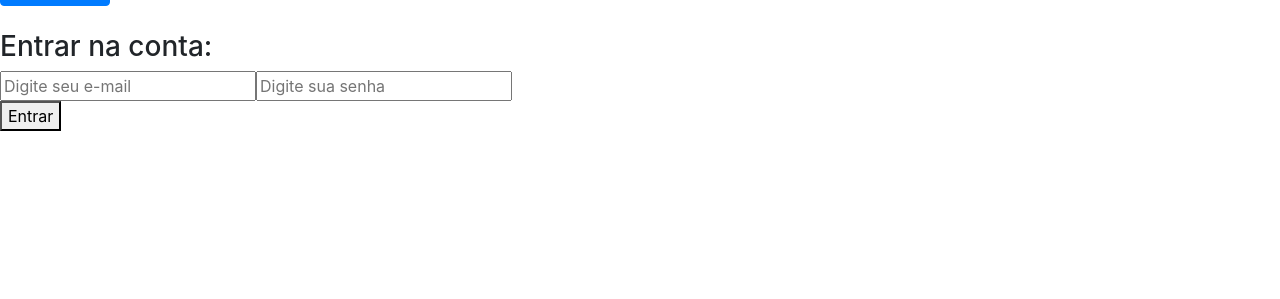
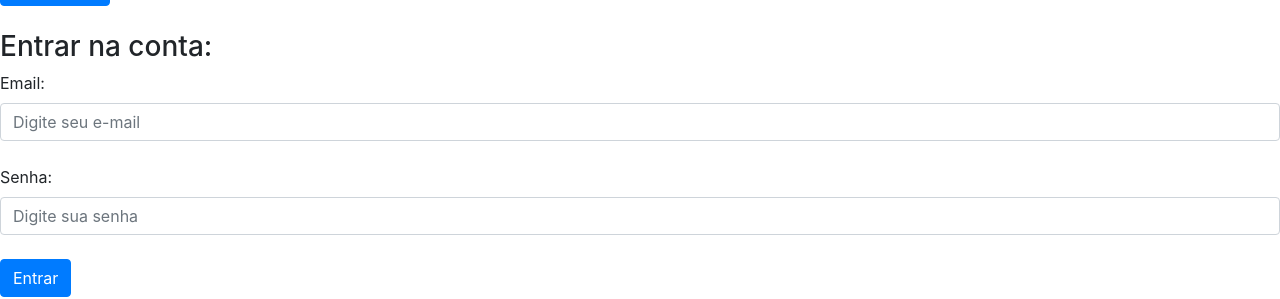
Before and after one commit to regisgomesr/Comentaki, a React (Create React App) app: page / in a window 1280 px wide. Shown: the part 406-705 px from the top of the page. Built offline with nearby package versions, Linux system fonts and the light colour scheme; no server answers; the database is empty.

Commit message:
Estilizando SignInUser.

```diff
--- a/src/SignInUser.js
+++ b/src/SignInUser.js
@@ -24,12 +24,16 @@ const SignInUser = () => {
                 auth.signInUser.signInUserState.error !== '' &&
                 <p>{ auth.signInUser.signInUserState.error }</p>
             }
-            <input type='text' placeholder='Digite seu e-mail' value={form.email} onChange={onChange('email')} />
-            <input type='password' placeholder='Digite sua senha' value={form.passwd} onChange={onChange('passwd')} />
+            <label>Email:</label>
+            <input type='text' className="form-control" placeholder='Digite seu e-mail' value={form.email} onChange={onChange('email')} />
+            <br/>
+            <label>Senha:</label>
+            <input type='password' className="form-control" placeholder='Digite sua senha' value={form.passwd} onChange={onChange('passwd')} />
             <br />
             <button onClick={() => {
                 auth.signInUser.signInUser(form.email, form.passwd)
-            }}>Entrar</button>
+            }} className='btn btn-primary'>Entrar</button>
+            <br/>
         </ >
     )
 }
```
